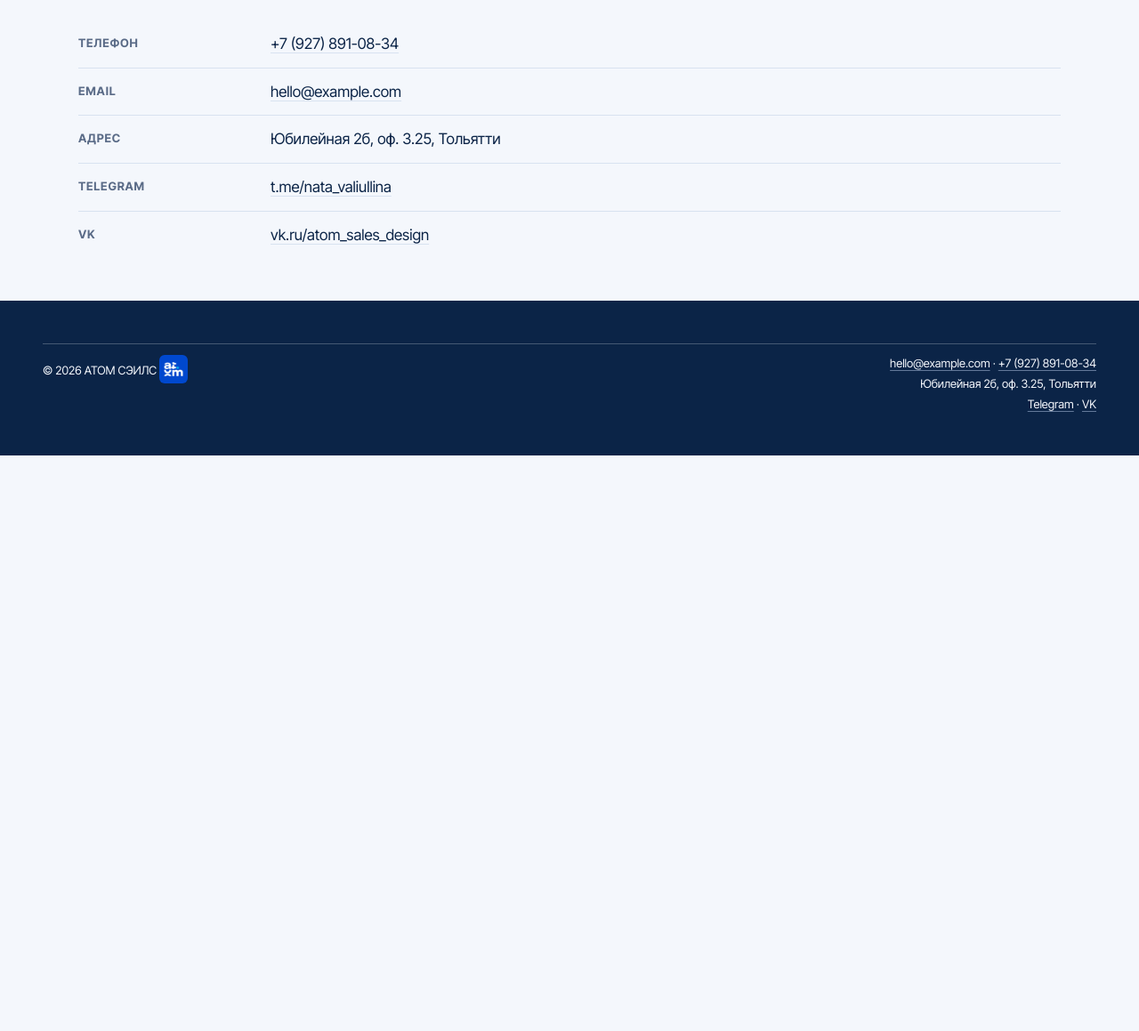
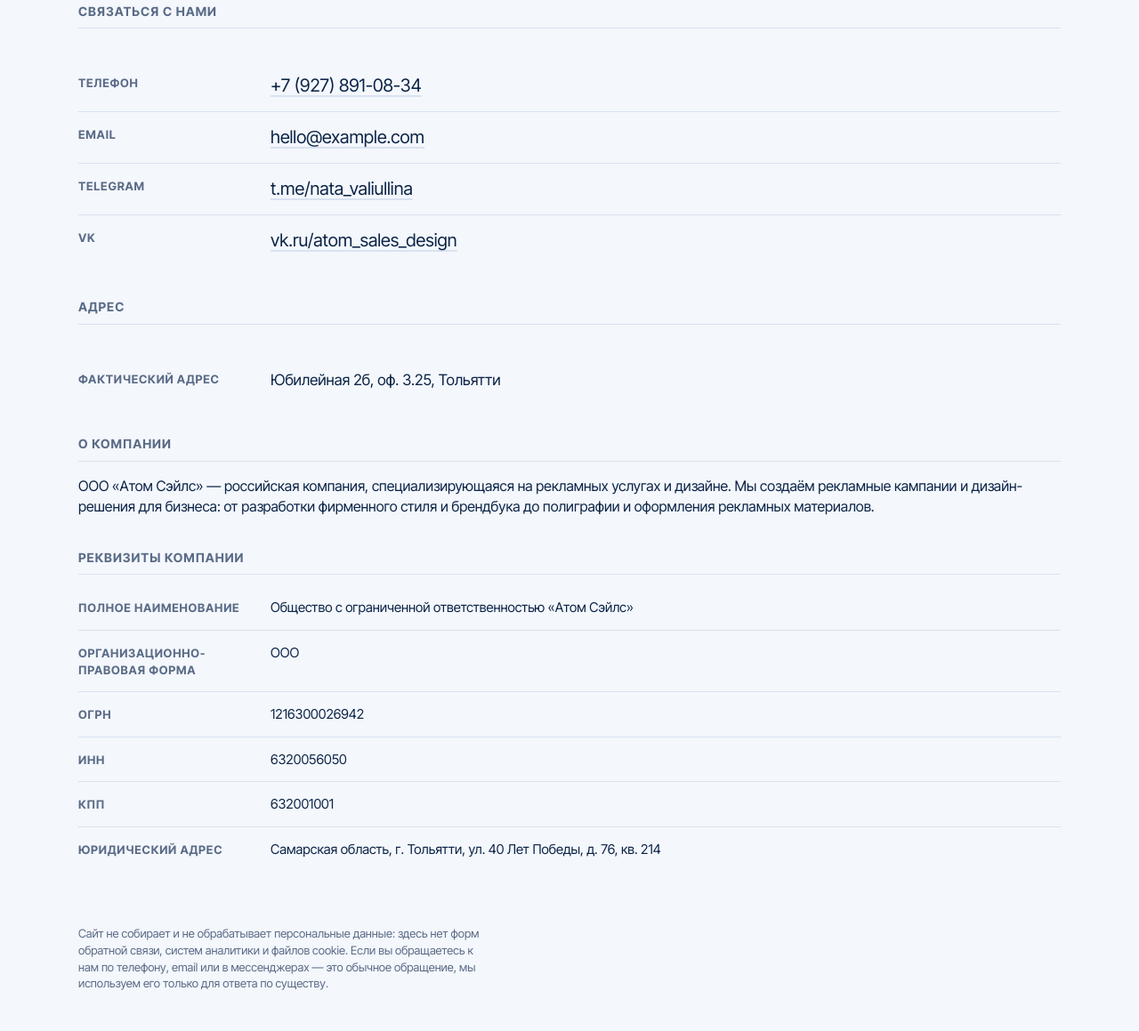
Before and after one commit to PyramidHeadShot/DesignStudio, an Astro site in the folder site/: page /DesignStudio/contacts in a window 1280 px wide. Shown: the part 673-1832 px from the top of the page at 89% size. Before the commit the page ends 1185 px from the top, so only its background shows below. Built offline with nearby package versions, Linux system fonts and the light colour scheme; Astro itself is replaced by a stand-in of ours.

Commit message:
feat(site): contacts page per RF practice, admin settings split, ticker dots
- Contacts page restructured: methods -> address -> requisites -> PD note
  (site collects no personal data: no forms, analytics or cookies)
- Admin: separate singletons 'Contacts page' (phone, email, address, hours,
  Telegram, VK, about text) and 'Company requisites' (full name, OPF, OGRN,
  INN, KPP, legal address); preview panel maps both to /contacts/
- Ticker: diamond separators as accent spans, uniform 12px gaps incl. seam
- Portfolio card: category on its own line under title

```diff
--- a/site/src/config.ts
+++ b/site/src/config.ts
@@ -1,10 +1,14 @@
 // Конфиг сайта. Волна Z: значения читаются из src/content/settings.json
 // (синглтон Keystatic — заказчик правит через админку); DEFAULTS — fallback.
+// Волна AL: контакты — отдельный синглтон src/content/contacts.json
+// (страница «Контакты» + футер).
 import siteSettings from './content/settings.json';
+import contactSettings from './content/contacts.json';
+import companySettings from './content/company.json';
 
 const DEFAULTS = {
   name: 'АТОМ СЭИЛС',
-  heroTitle: 'Работы, а не слова.',
+  heroTitle: 'Дизайн, который продаёт',
   heroText:
     'Графический дизайн, дизайн упаковки, полиграфия, наружная реклама, оформление социальных сетей, инфографика и карточки товаров для маркетплейсов',
   phone: '+7 (927) 891-08-34',
@@ -15,4 +19,4 @@ const DEFAULTS = {
   vk: '',
 };
 
-export const SITE = { ...DEFAULTS, ...siteSettings } as const;
+export const SITE = { ...DEFAULTS, ...siteSettings, ...contactSettings, ...companySettings } as const;
--- /dev/null
+++ b/site/src/content/company.json
@@ -0,0 +1,8 @@
+{
+  "fullName": "Общество с ограниченной ответственностью «Атом Сэйлс»",
+  "opf": "ООО",
+  "ogrn": "1216300026942",
+  "inn": "6320056050",
+  "kpp": "632001001",
+  "legalAddress": "Самарская область, г. Тольятти, ул. 40 Лет Победы, д. 76, кв. 214"
+}
--- /dev/null
+++ b/site/src/content/contacts.json
@@ -0,0 +1,8 @@
+{
+  "phone": "+7 (927) 891-08-34",
+  "email": "hello@example.com",
+  "address": "Юбилейная 2б, оф. 3.25, Тольятти",
+  "telegram": "https://t.me/nata_valiullina",
+  "vk": "https://vk.ru/atom_sales_design",
+  "aboutText": "ООО «Атом Сэйлс» — российская компания, специализирующаяся на рекламных услугах и дизайне. Мы создаём рекламные кампании и дизайн-решения для бизнеса: от разработки фирменного стиля и брендбука до полиграфии и оформления рекламных материалов."
+}
--- a/site/src/content/settings.json
+++ b/site/src/content/settings.json
@@ -1,10 +1,5 @@
 {
   "name": "АТОМ СЭИЛС",
-  "heroTitle": "Работы, а не слова.",
-  "heroText": "Графический дизайн, дизайн упаковки, полиграфия, наружная реклама, оформление социальных сетей, инфографика и карточки товаров для маркетплейсов",
-  "phone": "+7 (927) 891-08-34",
-  "email": "hello@example.com",
-  "address": "Юбилейная 2б, оф. 3.25, Тольятти",
-  "vk": "https://vk.ru/atom_sales_design",
-  "telegram": "https://t.me/nata_valiullina"
+  "heroTitle": "Дизайн, который продаёт",
+  "heroText": "Графический дизайн ◆ Дизайн упаковки ◆ Полиграфия ◆ Наружная реклама ◆ Оформление социальных сетей ◆ Инфографика и карточки товаров для маркетплейсов"
 }
--- a/site/src/keystatic/keystatic-page.astro
+++ b/site/src/keystatic/keystatic-page.astro
@@ -157,6 +157,8 @@ import { Keystatic } from './keystatic-entry.js';
     const m = location.pathname.match(/^\/keystatic\/collection\/cases\/item\/([^/]+)/);
     if (m) return `${base}/cases/${decodeURIComponent(m[1])}`;
     if (/^\/keystatic\/singleton\/settings/.test(location.pathname)) return `${base}/`;
+    if (/^\/keystatic\/singleton\/contacts/.test(location.pathname)) return `${base}/contacts/`;
+    if (/^\/keystatic\/singleton\/company/.test(location.pathname)) return `${base}/contacts/`;
     return null;
   }
 
--- a/site/src/pages/contacts.astro
+++ b/site/src/pages/contacts.astro
@@ -1,7 +1,9 @@
 ---
-// Волна AH (2026-09-30): отдельная страница контактов.
-// Данные — из синглтона «Настройки сайта» (Keystatic), фон — «Исходники/Главный фон.jpg»
-// через astro:assets (src/assets, конвертируется в webp на сборке).
+// Волна AK (2026-09-30): страница контактов по практике РФ-сайтов:
+// способы связи → адрес → реквизиты компании → примечание об обработке ПД
+// (152-ФЗ) со ссылкой на политику конфиденциальности.
+// Контактные данные — из синглтона «Настройки сайта» (Keystatic);
+// реквизиты и тексты — статичные (меняются редко).
 import { Image } from 'astro:assets';
 import Base from '../layouts/Base.astro';
 import { SITE } from '../config';
@@ -9,12 +11,11 @@ import bg from '../assets/contact-bg.jpg';
 
 const phoneHref = SITE.phone.replace(/[^+\d]/g, '');
 const vkHost = SITE.vk.replace(/^https?:\/\//, '').replace(/\/+$/, '');
+const tgHost = SITE.telegram.replace(/^https?:\/\//, '');
 ---
 
-<Base title={`Контакты — ${SITE.name}`} description={`Связаться со студией ${SITE.name}: ${SITE.phone}, ${SITE.address}. Telegram и VK.`}>
+<Base title={`Контакты — ${SITE.name}`} description={`Связаться со студией ${SITE.name}: ${SITE.phone}, ${SITE.address}. Telegram и VK. Реквизиты компании.`}>
   <article class="container case contacts">
-    <!-- Фон-баннер: декоративный (alt=""), во всю ширину до нативных 1822px,
-         дальше — центрируется без апскейла -->
     <Image class="contacts-hero" src={bg} width={1822} height={728} alt="" loading="eager" decoding="async" />
 
     <header class="case-head">
@@ -22,17 +23,35 @@ const vkHost = SITE.vk.replace(/^https?:\/\//, '').replace(/\/+$/, '');
       <p style="color:var(--muted)">Напишите или позвоните — обсудим вашу задачу</p>
     </header>
 
+    <!-- Способы связи: крупные кликабельные строки -->
+    <section class="contacts-section" aria-labelledby="c-methods">
+      <h2 id="c-methods">Связаться с нами</h2>
       <dl class="contacts-list">
-      <div class="contacts-row">
+        <div class="contacts-row contacts-row--big">
           <dt>Телефон</dt>
           <dd><a href={`tel:${phoneHref}`}>{SITE.phone}</a></dd>
         </div>
-      <div class="contacts-row">
+        <div class="contacts-row contacts-row--big">
           <dt>Email</dt>
           <dd><a href={`mailto:${SITE.email}`}>{SITE.email}</a></dd>
         </div>
+        <div class="contacts-row contacts-row--big">
+          <dt>Telegram</dt>
+          <dd><a href={SITE.telegram} target="_blank" rel="noopener noreferrer">{tgHost}</a></dd>
+        </div>
+        <div class="contacts-row contacts-row--big">
+          <dt>VK</dt>
+          <dd><a href={SITE.vk} target="_blank" rel="noopener noreferrer">{vkHost}</a></dd>
+        </div>
+      </dl>
+    </section>
+
+    <!-- Адрес и режим работы -->
+    <section class="contacts-section" aria-labelledby="c-address">
+      <h2 id="c-address">Адрес</h2>
+      <dl class="contacts-list">
         <div class="contacts-row">
-        <dt>Адрес</dt>
+          <dt>Фактический адрес</dt>
           <dd>{SITE.address}</dd>
         </div>
         {SITE.workHours && (
@@ -41,14 +60,55 @@ const vkHost = SITE.vk.replace(/^https?:\/\//, '').replace(/\/+$/, '');
             <dd>{SITE.workHours}</dd>
           </div>
         )}
+      </dl>
+    </section>
+
+    <!-- «О компании» — из настроек админки (синглтон «Реквизиты компании») -->
+    {SITE.aboutText && (
+      <section class="contacts-section" aria-labelledby="c-about">
+        <h2 id="c-about">О компании</h2>
+        <p class="contacts-about-text">{SITE.aboutText}</p>
+      </section>
+    )}
+
+    <!-- Реквизиты компании (практика РФ: полные данные оператора на сайте) -->
+    <section class="contacts-section" aria-labelledby="c-requisites">
+      <h2 id="c-requisites">Реквизиты компании</h2>
+      <dl class="contacts-list contacts-requisites">
         <div class="contacts-row">
-        <dt>Telegram</dt>
-        <dd><a href={SITE.telegram} target="_blank" rel="noopener noreferrer">{SITE.telegram.replace(/^https?:\/\//, '')}</a></dd>
+          <dt>Полное наименование</dt>
+          <dd>{SITE.fullName}</dd>
         </div>
         <div class="contacts-row">
-        <dt>VK</dt>
-        <dd><a href={SITE.vk} target="_blank" rel="noopener noreferrer">{vkHost}</a></dd>
+          <dt>Организационно-правовая форма</dt>
+          <dd>{SITE.opf}</dd>
+        </div>
+        <div class="contacts-row">
+          <dt>ОГРН</dt>
+          <dd>{SITE.ogrn}</dd>
+        </div>
+        <div class="contacts-row">
+          <dt>ИНН</dt>
+          <dd>{SITE.inn}</dd>
+        </div>
+        <div class="contacts-row">
+          <dt>КПП</dt>
+          <dd>{SITE.kpp}</dd>
+        </div>
+        <div class="contacts-row">
+          <dt>Юридический адрес</dt>
+          <dd>{SITE.legalAddress}</dd>
         </div>
       </dl>
+    </section>
+
+    <!-- Примечание: сайт не собирает и не обрабатывает персональные данные
+         (нет форм обратной связи, систем аналитики и cookies) -->
+    <p class="contacts-note">
+      Сайт не собирает и не обрабатывает персональные данные: здесь нет форм
+      обратной связи, систем аналитики и файлов cookie. Если вы обращаетесь
+      к нам по телефону, email или в мессенджерах — это обычное обращение,
+      мы используем его только для ответа по существу.
+    </p>
   </article>
 </Base>
--- a/site/src/styles/global.css
+++ b/site/src/styles/global.css
@@ -163,8 +163,8 @@ html.js .site-nav a { display: inline-block; }
 .ticker:hover .ticker-track { animation-play-state: paused; }
 .ticker, .ticker-g { font-size: 19px; }
 .ticker-g { display: inline-flex; align-items: baseline; }
-.ticker-u { margin-right: 20px; }
-.ticker-dot { color: var(--color-accent); margin-left: 4px; }
+.ticker-u { margin-right: 0; } /* интервалы даёт ромб-спан — одинаковые по всему треку, включая стык повторов */
+.ticker-dot { color: var(--color-accent); margin: 0 12px; }
 @keyframes ticker-scroll {
   from { transform: translateX(0); }
   to { transform: translateX(-50%); }
@@ -277,7 +277,7 @@ html.js .work-filters { visibility: visible; }
   transition: text-decoration-color 0.3s ease; /* тонкий акцент на интерактиве (правило 5) */
 }
 .work-card:hover figcaption { text-decoration-color: currentColor; }
-.work-card figcaption span { color: var(--muted); }
+.work-card figcaption span { color: var(--muted); display: block; margin-top: 2px; }
 
 /* --- Страница кейса: задача → процесс → результат, крупные изображения ---
    CLS: явный line-height у заголовка — разбиение на слова (.w/.wi) и swap
@@ -435,6 +435,26 @@ html.js .work-card:hover figcaption { text-decoration-color: transparent; }
 @media (max-width: 480px) {
   .contacts-row { grid-template-columns: 1fr; gap: 4px; }
 }
+.contacts-note {
+  margin-top: calc(var(--pad) * 1.25);
+  max-width: 62ch;
+  font-size: 13px;
+  color: var(--color-ink-muted);
+}
+.contacts-section h2 {
+  font-size: 14px;
+  font-weight: 700;
+  letter-spacing: 0.07em;
+  text-transform: uppercase;
+  color: var(--color-ink-muted);
+  margin: calc(var(--pad) * 0.75) 0 12px;
+  padding-bottom: 8px;
+  border-bottom: 1px solid var(--color-line);
+}
+.contacts-section:first-of-type h2 { margin-top: 0; }
+.contacts-row--big dd { font-size: 20px; }
+.contacts-requisites { margin-top: 0; }
+.contacts-requisites .contacts-row dd { font-size: 15px; }
 
 /* --- Футер: fade-up + прорисовка линии при входе в вьюпорт --- */
 html.js .site-footer {
```
Also changed, not shown: site/keystatic.config.ts (+28 -4 lines), site/src/pages/index.astro (+21 -3 lines). Lines whose indentation alone changed are shown as unchanged.
